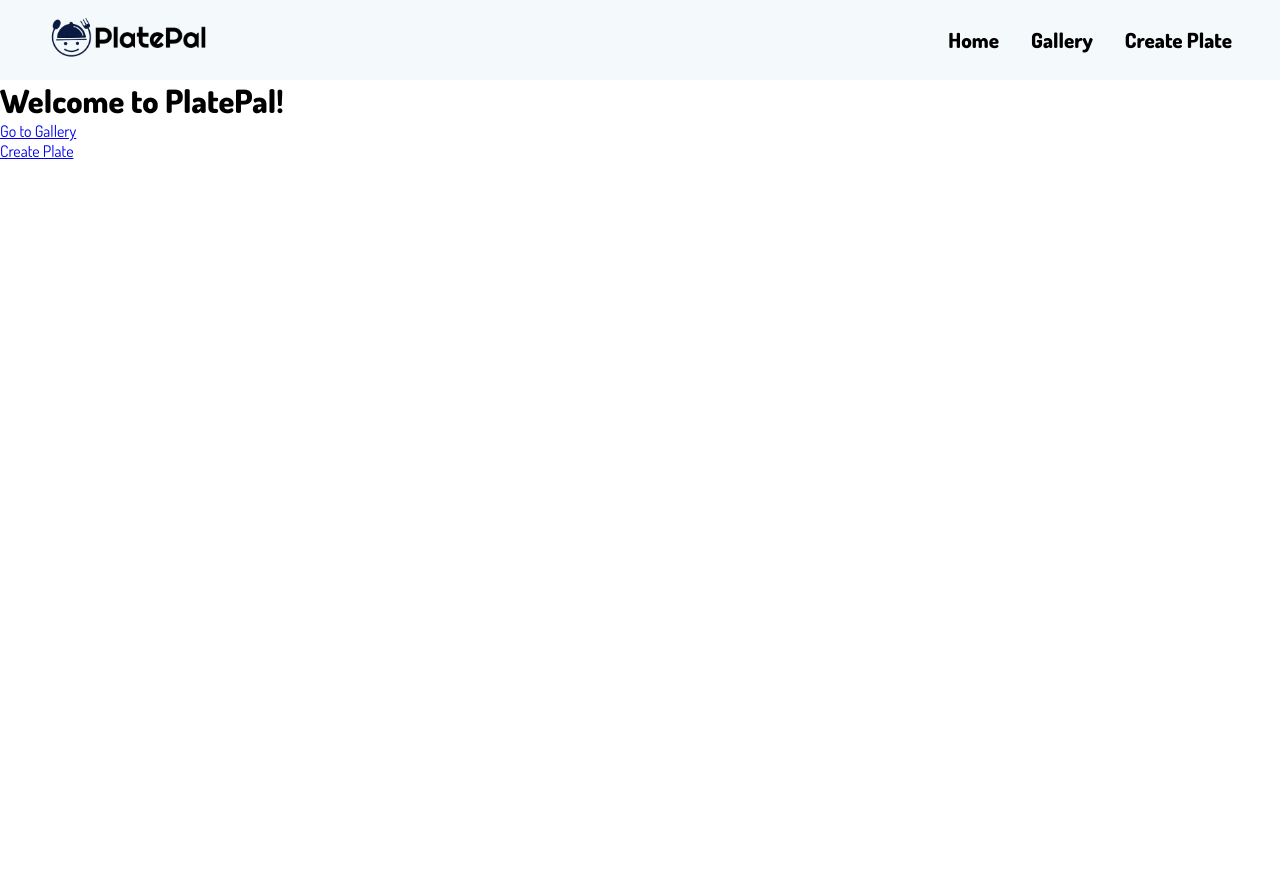
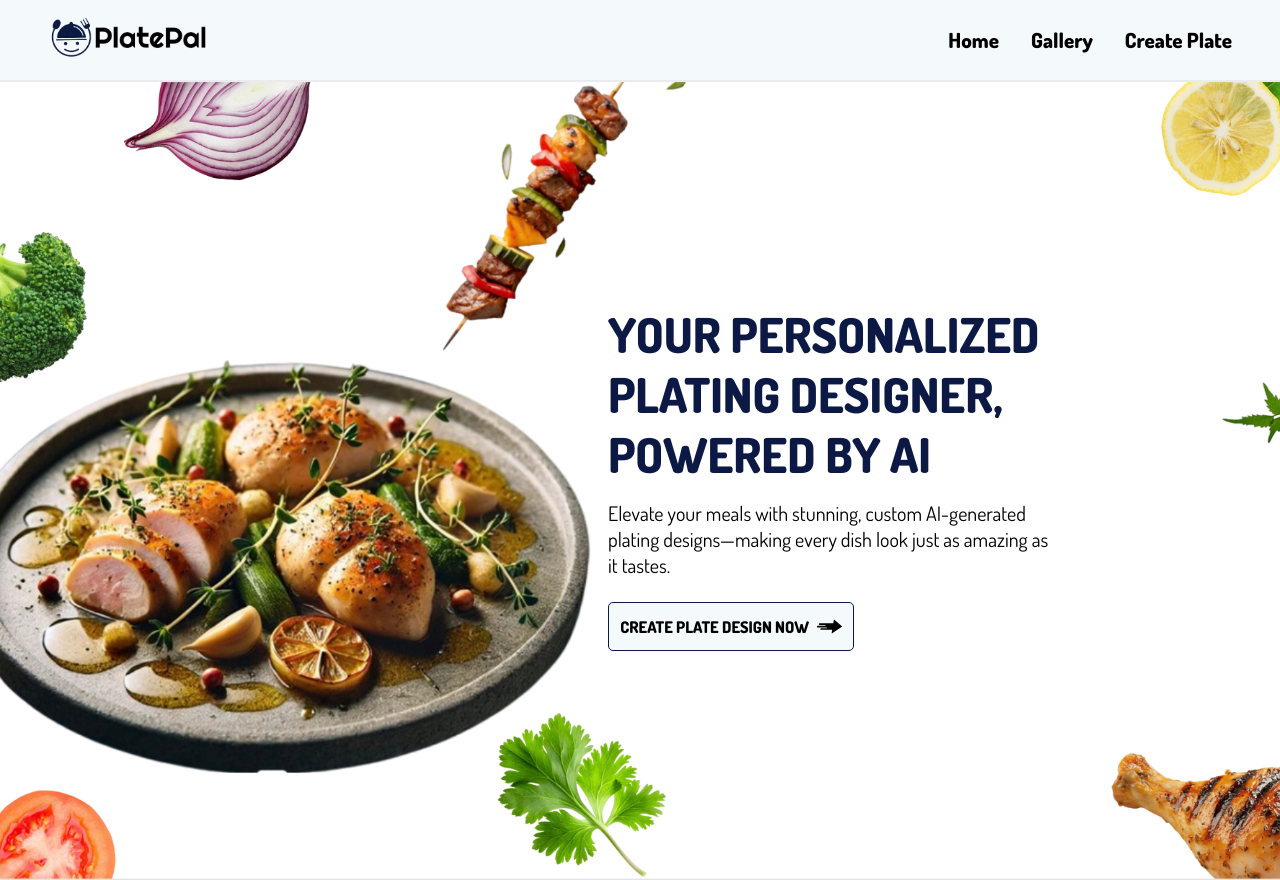
Before and after one commit to itsJuliet/PlatePal, a React (Vite) app: page / in a window 1280 px wide. Before the commit the page ends 800 px from the top, so only its background shows below. Built offline with nearby package versions, Linux system fonts and the light colour scheme.

Commit message:
style header and homepage

```diff
--- a/src/components/Header/Header.scss
+++ b/src/components/Header/Header.scss
@@ -5,7 +5,7 @@
 .header {
     background-color: $color-clear;
     padding: 1rem;
-    color: black;
+    color: $color-black;
     font-family: $font-family;
 
     &__nav {
@@ -36,7 +36,8 @@
         transition: color 0.3s ease;
 
         &:hover {
-            color: $color-gray;
+            color: $color-gray-blue;
+            border-bottom: 2px solid $color-gray-blue;
         }
 
         &:active {
--- a/src/pages/GalleryPage/GalleryPage.jsx
+++ b/src/pages/GalleryPage/GalleryPage.jsx
@@ -21,7 +21,7 @@ function GalleryPage() {
 
   return (
     <div>
-      <h1 className='gallery__header'>Gallery</h1>
+      <h1 className='gallery__header'>A Gallery of Culinary Creations – Yours to Explore</h1>
       <div className="gallery__image-container">
         {platings.length === 0 ? (
           <p>No images saved to the gallery yet.</p>
--- a/src/pages/HomePage/HomePage.jsx
+++ b/src/pages/HomePage/HomePage.jsx
@@ -1,12 +1,24 @@
 import React from 'react';
 import { Link } from 'react-router-dom';
+import './HomePage.scss'
+import ArrowIcon from '../../assets/icons/right-arrow.svg'
 
 function HomePage() {
   return (
-    <div>
-      <h1>Welcome to PlatePal!</h1>
-      <Link to="/gallery">Go to Gallery</Link> <br />
-      <Link to="/add">Create Plate</Link>
+    <div className='homepage'>
+        <div className='homepage__container'>
+            <h1 className='homepage__header'>Your Personalized Plating Designer, Powered by AI</h1>
+            <p className='homepage__subtext'>Elevate your meals with stunning, custom AI-generated plating designs—making every dish look just as amazing as it tastes.</p>
+            <div className='homepage_button'>
+            <Link to="/add" className='homepage__link'>Create plate design now
+            <img
+                src={ArrowIcon}
+                alt="Arrow Icon"
+                className="homepage__link-icon"
+              />
+            </Link>
+            </div>
+        </div>
     </div>
   );
 }
--- a/src/pages/HomePage/HomePage.scss
+++ b/src/pages/HomePage/HomePage.scss
@@ -0,0 +1,67 @@
+@use "../../styles/partials/_globals.scss" as *;
+@use "../../styles/partials/_variables.scss" as *;
+@use "../../styles/partials/_mixins.scss" as *;
+
+.homepage {
+    background-image: url('../../assets/images/platepalhomepage.png');
+    background-size: cover;
+    background-position: center;
+    background-repeat: no-repeat;
+    min-height: 100vh;
+
+    &__container {
+        position: absolute;
+        right: 14rem;
+        top: 19rem;
+        max-width: 28rem;
+    }
+
+    &__header {
+        display: flex;
+        justify-content: center;
+        font-weight: 600;
+        text-transform: uppercase;
+        font-size: 3rem;
+        margin-bottom: 1rem;
+        color: $color-dark-blue;
+
+    }
+
+    &__subtext {
+        font-size: 1.25rem;
+        margin-bottom: 1.5rem;
+    }
+
+    &__button {
+        display: flex;
+        justify-content: space-between;
+
+
+    }
+
+    &__link {
+        display: inline-flex;
+        align-items: center;
+        text-decoration: none;
+        font-size: 1rem;
+        padding: .7rem;
+        background-color: $color-clear;
+        border-radius: .3125rem;
+        border: 1px solid $color-dark-blue;
+        color: $color-black;
+        text-transform: uppercase;
+        gap: 0.5rem;
+        font-weight: 600;
+        transition: color 0.3s ease;
+
+        &:hover {
+            background-color: $color-gray-blue
+        }
+    }
+
+    &__link-icon {
+        align-items: center;
+        width: 25px;
+        height: 25px;
+    }
+}
--- a/src/styles/partials/_variables.scss
+++ b/src/styles/partials/_variables.scss
@@ -8,3 +8,4 @@ $color-dark-blue: #0b1944;
 $color-slate-blue: #3c4f6e;
 $color-gray-blue: #a5b7c3;
 $color-gray: #d9d8dd;
+$color-black: black;
```
Also changed, not shown: src/assets/icons/right-arrow.svg (added), src/assets/images/platepalhomepage.png (added).
